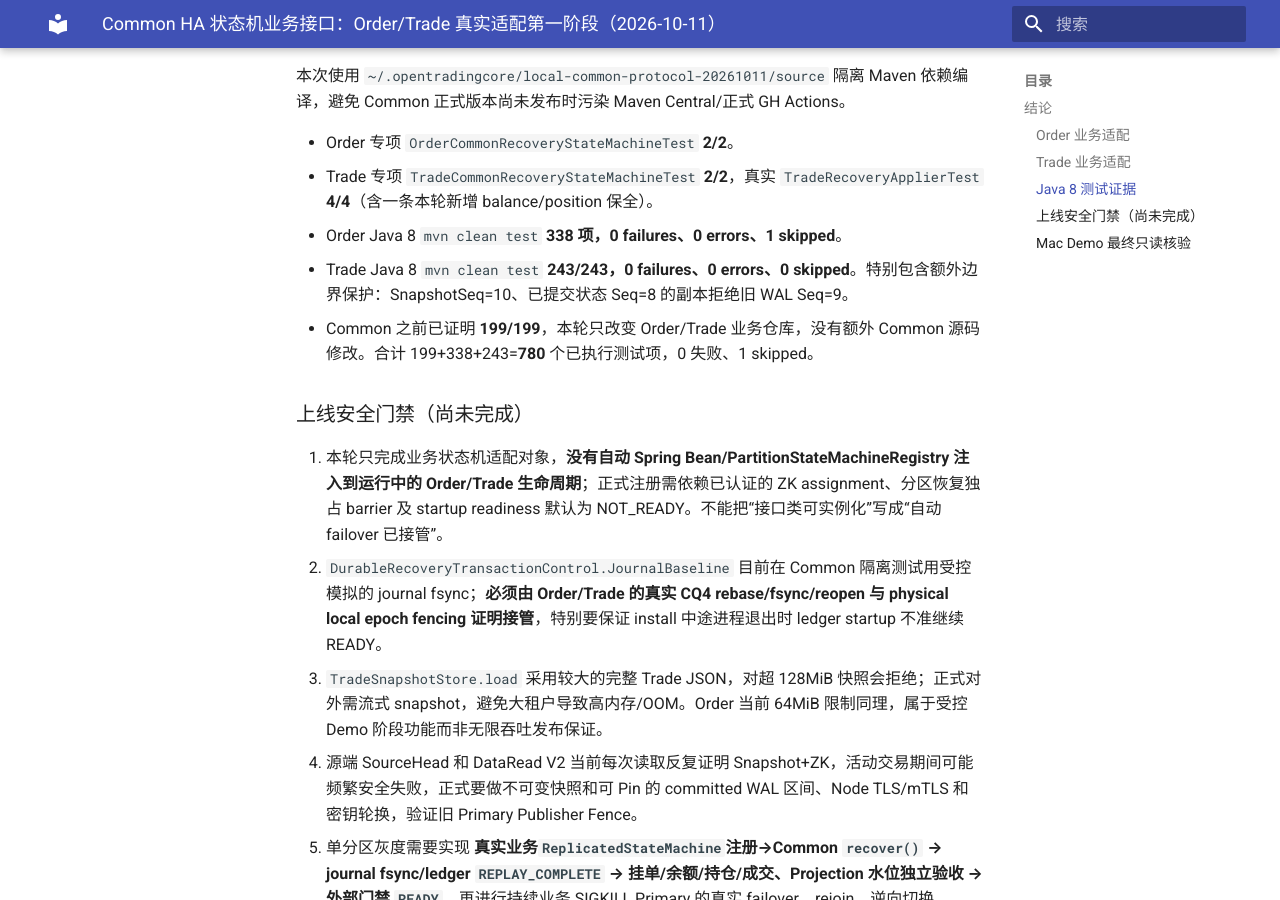
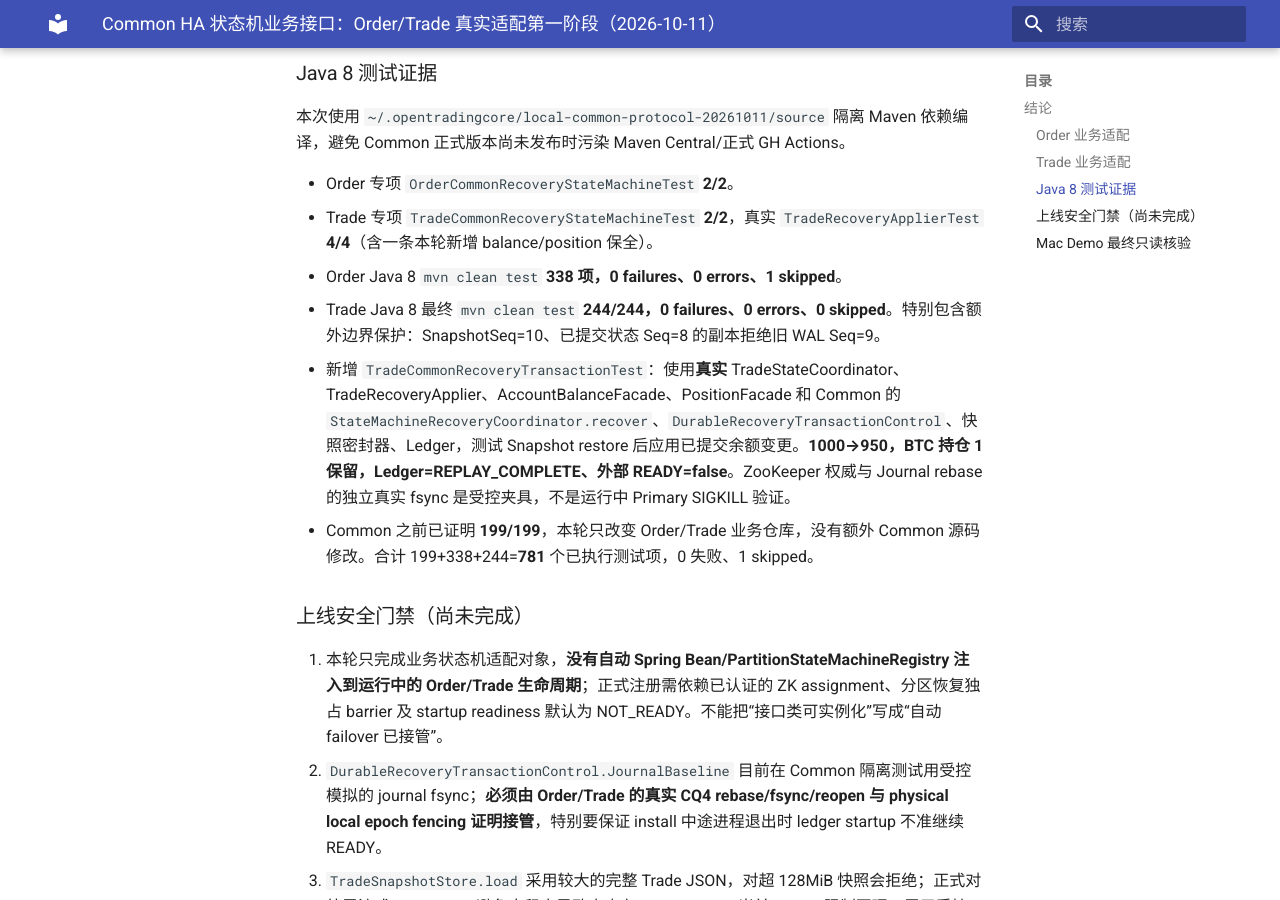
Before and after one commit to bliplink/dc-quant-deploy, an MkDocs documentation site: the page built from docs/MAC_ORDER_TRADE_COMMON_BUSINESS_STATE_MACHINE_20261011.zh-CN.md, in a window 1280 px wide and 900 px high, scrolled down 1906 px. Built offline with MkDocs 1.6.1 and Material for MkDocs 9.7.7, drawn with Linux system fonts in a browser that asks for light colours; some of the changed text lies outside the part shown.

Commit message:
docs(mac-ha): add real Trade Common ledger balance held position integration evidence

```diff
--- a/docs/MAC_ORDER_TRADE_COMMON_BUSINESS_STATE_MACHINE_20261011.zh-CN.md
+++ b/docs/MAC_ORDER_TRADE_COMMON_BUSINESS_STATE_MACHINE_20261011.zh-CN.md
@@ -8,7 +8,7 @@
 |---|---|---|---|
 | Common | `7bdd352`（上轮） | `saas-crypto` | Snapshot 基线/最终 Committed HEAD 分离，网络验证→Staging→recover()→REPLAY_COMPLETE |
 | Order | `13dd0eb` | `codex/order-durable-primary-common-source-20261011` | `OrderCommonRecoveryStateMachine` / `OrderStateRecovery.applyRecoveredMutation` |
-| Trade | `ff2cd05` | `codex/trade-durable-primary-common-source-20261011` | `TradeCommonRecoveryStateMachine` / `TradeRecoveryApplier.restoreCommonSnapshot/applyCommonCommittedBatch` |
+| Trade | `b76a0e1`（业务适配 `ff2cd05`） | `codex/trade-durable-primary-common-source-20261011` | `TradeCommonRecoveryStateMachine` / `TradeRecoveryApplier.restoreCommonSnapshot/applyCommonCommittedBatch` + 真实资金持仓 Common 恢复事务集成测试 |
 
 ### Order 业务适配
 
@@ -33,8 +33,9 @@
 - Order 专项 `OrderCommonRecoveryStateMachineTest` **2/2**。
 - Trade 专项 `TradeCommonRecoveryStateMachineTest` **2/2**，真实 `TradeRecoveryApplierTest` **4/4**（含一条本轮新增 balance/position 保全）。
 - Order Java 8 `mvn clean test` **338 项，0 failures、0 errors、1 skipped**。
-- Trade Java 8 `mvn clean test` **243/243，0 failures、0 errors、0 skipped**。特别包含额外边界保护：SnapshotSeq=10、已提交状态 Seq=8 的副本拒绝旧 WAL Seq=9。
-- Common 之前已证明 **199/199**，本轮只改变 Order/Trade 业务仓库，没有额外 Common 源码修改。合计 199+338+243=**780** 个已执行测试项，0 失败、1 skipped。
+- Trade Java 8 最终 `mvn clean test` **244/244，0 failures、0 errors、0 skipped**。特别包含额外边界保护：SnapshotSeq=10、已提交状态 Seq=8 的副本拒绝旧 WAL Seq=9。
+- 新增 `TradeCommonRecoveryTransactionTest`：使用**真实** TradeStateCoordinator、TradeRecoveryApplier、AccountBalanceFacade、PositionFacade 和 Common 的 `StateMachineRecoveryCoordinator.recover`、`DurableRecoveryTransactionControl`、快照密封器、Ledger，测试 Snapshot restore 后应用已提交余额变更。**1000→950，BTC 持仓 1 保留，Ledger=REPLAY_COMPLETE、外部 READY=false**。ZooKeeper 权威与 Journal rebase 的独立真实 fsync 是受控夹具，不是运行中 Primary SIGKILL 验证。
+- Common 之前已证明 **199/199**，本轮只改变 Order/Trade 业务仓库，没有额外 Common 源码修改。合计 199+338+244=**781** 个已执行测试项，0 失败、1 skipped。
 
 ### 上线安全门禁（尚未完成）
 
```
